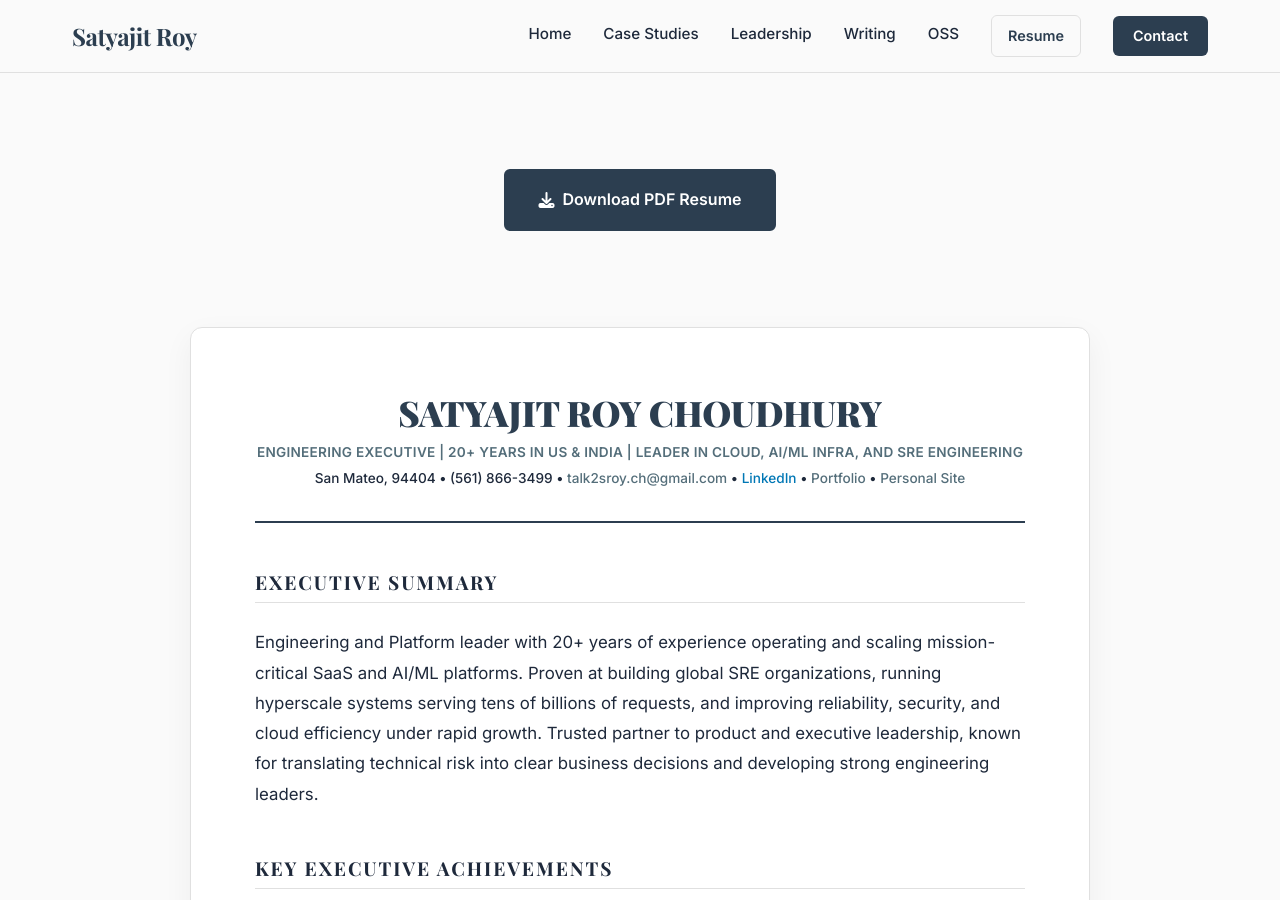
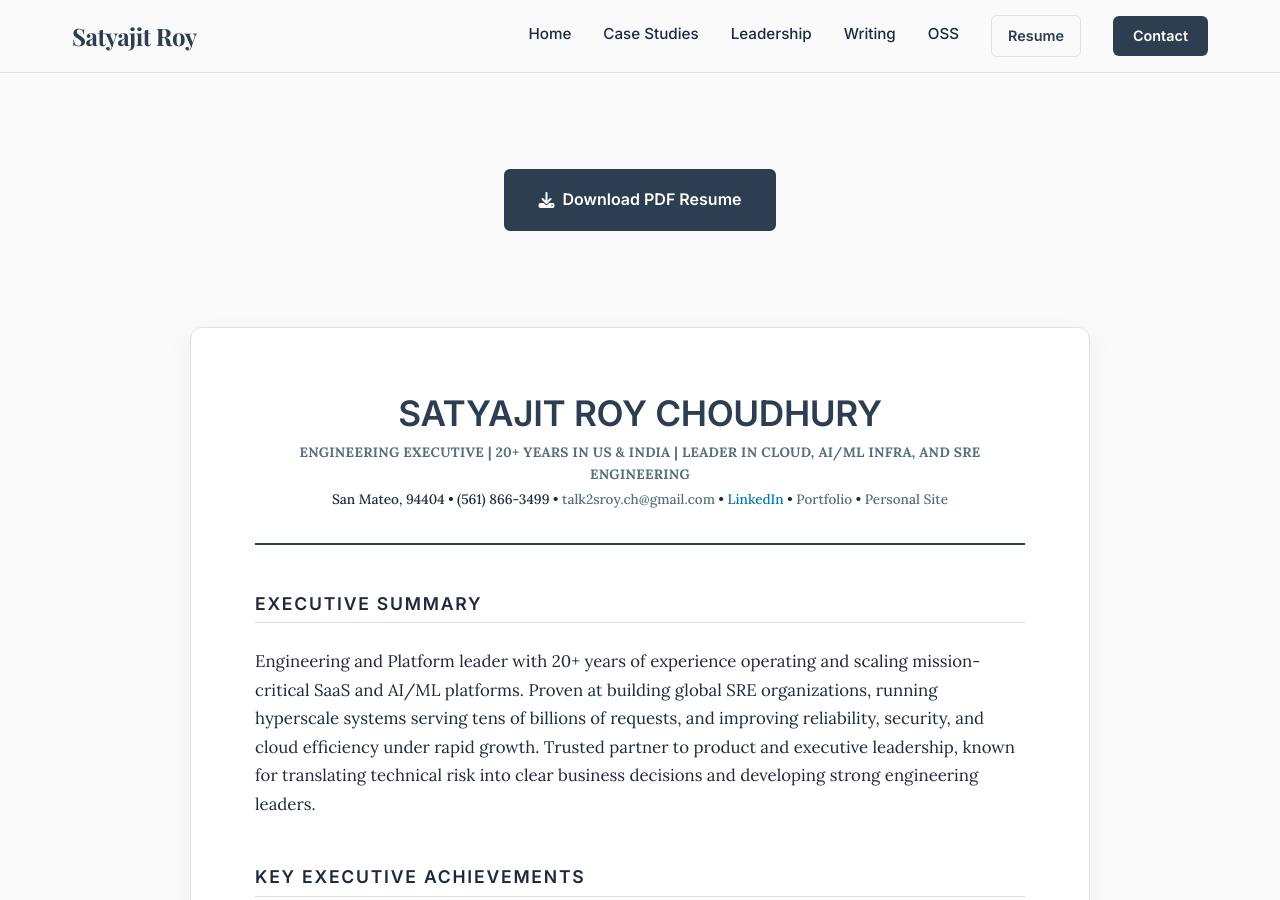
Before and after one commit to kodelint/kodelint.github.io, a Jekyll site: the page built from portfolio/resume/index.md, in a window 1280 px wide and 900 px high. Built offline with Jekyll 4.4.1, drawn with Linux system fonts in a browser that asks for light colours; some web fonts are replaced.

Commit message:
style(portfolio): update resume typography with Lora/Inter combination for executive feel

```diff
--- a/assets/css/portfolio.css
+++ b/assets/css/portfolio.css
@@ -1,5 +1,5 @@
 /* Portfolio Executive Redesign - V5 */
-@import url('https://fonts.googleapis.com/css2?family=Inter:wght@300;400;500;600&family=Playfair+Display:ital,wght@0,400;0,700;0,900;1,400&display=swap');
+@import url('https://fonts.googleapis.com/css2?family=Inter:wght@300;400;500;600&family=Playfair+Display:ital,wght@0,400;0,700;0,900;1,400&family=Lora:ital,wght@0,400;0,500;0,600;0,700;1,400&display=swap');
 
 :root {
   /* Color Palette - Executive & Trust (Deep Blue & Muted Teal) */
--- a/portfolio/resume/index.md
+++ b/portfolio/resume/index.md
@@ -12,11 +12,11 @@ description: Professional Resume of Satyajit Roy Choudhury.
   </div>
 
   <div class="p-section">
-    <div class="resume-container" style="max-width: 900px; margin: 0 auto; background: white; padding: 4rem; border-radius: 12px; border: 1px solid var(--color-border); box-shadow: 0 10px 30px rgba(0,0,0,0.05);">
+    <div class="resume-container" style="max-width: 900px; margin: 0 auto; background: white; padding: 4rem; border-radius: 12px; border: 1px solid var(--color-border); box-shadow: 0 10px 30px rgba(0,0,0,0.05); font-family: 'Lora', serif;">
 
       <!-- Header -->
       <header style="text-align: center; margin-bottom: 3rem; border-bottom: 2px solid var(--color-heading); padding-bottom: 2rem;">
-        <h1 style="font-size: 2.2rem; font-weight: 900; margin-bottom: 0.5rem; letter-spacing: -0.01em;">SATYAJIT ROY CHOUDHURY</h1>
+        <h1 style="font-size: 2.2rem; font-weight: 700; margin-bottom: 0.5rem; letter-spacing: -0.01em; font-family: var(--font-sans);">SATYAJIT ROY CHOUDHURY</h1>
         <p class="resume-header-tagline" style="font-weight: 700; color: var(--color-accent); font-size: 0.85rem; text-transform: uppercase; letter-spacing: 0.02em; margin-bottom: 0.25rem;">Engineering Executive | 20+ years in US & India | Leader in Cloud, AI/ML Infra, and SRE Engineering</p>
         <div style="font-size: 0.85rem; color: var(--color-text); line-height: 1.6; font-weight: 500;">
           San Mateo, 94404 &bull; (561) 866-3499 &bull; <a href="mailto:talk2sroy.ch@gmail.com" style="color: var(--color-accent);">talk2sroy.ch@gmail.com</a> &bull;
@@ -28,13 +28,13 @@ description: Professional Resume of Satyajit Roy Choudhury.
 
       <!-- Executive Summary -->
       <section style="margin-bottom: 3rem;">
-        <h2 style="font-size: 1.2rem; text-transform: uppercase; letter-spacing: 0.1em; border-bottom: 1px solid var(--color-border); padding-bottom: 0.5rem; margin-bottom: 1.5rem; color: var(--color-text);">Executive Summary</h2>
-        <p style="font-size: 1.05rem; line-height: 1.8;">Engineering and Platform leader with 20+ years of experience operating and scaling mission-critical SaaS and AI/ML platforms. Proven at building global SRE organizations, running hyperscale systems serving tens of billions of requests, and improving reliability, security, and cloud efficiency under rapid growth. Trusted partner to product and executive leadership, known for translating technical risk into clear business decisions and developing strong engineering leaders.</p>
+        <h2 style="font-family: var(--font-sans); font-size: 1.1rem; text-transform: uppercase; letter-spacing: 0.1em; border-bottom: 1px solid var(--color-border); padding-bottom: 0.5rem; margin-bottom: 1.5rem; color: var(--color-text); font-weight: 700;">Executive Summary</h2>
+        <p style="font-size: 1.05rem; line-height: 1.7; font-weight: 400;">Engineering and Platform leader with 20+ years of experience operating and scaling mission-critical SaaS and AI/ML platforms. Proven at building global SRE organizations, running hyperscale systems serving tens of billions of requests, and improving reliability, security, and cloud efficiency under rapid growth. Trusted partner to product and executive leadership, known for translating technical risk into clear business decisions and developing strong engineering leaders.</p>
       </section>
 
       <!-- Key Executive Achievements -->
       <section style="margin-bottom: 3rem;">
-        <h2 style="font-size: 1.2rem; text-transform: uppercase; letter-spacing: 0.1em; border-bottom: 1px solid var(--color-border); padding-bottom: 0.5rem; margin-bottom: 1.5rem; color: var(--color-text);">Key Executive Achievements</h2>
+        <h2 style="font-family: var(--font-sans); font-size: 1.1rem; text-transform: uppercase; letter-spacing: 0.1em; border-bottom: 1px solid var(--color-border); padding-bottom: 0.5rem; margin-bottom: 1.5rem; color: var(--color-text); font-weight: 700;">Key Executive Achievements</h2>
         <ul style="list-style: none; padding: 0;">
           <li style="margin-bottom: 1rem; padding-left: 1.5rem; position: relative;">
             <span style="position: absolute; left: 0; color: var(--color-accent); font-weight: bold;">&bull;</span>
@@ -57,14 +57,14 @@ description: Professional Resume of Satyajit Roy Choudhury.
 
       <!-- Areas of Expertise -->
       <section style="margin-bottom: 3rem; background: var(--color-bg-alt); padding: 2rem; border-radius: 8px;">
-        <h2 style="font-size: 1.2rem; text-transform: uppercase; letter-spacing: 0.1em; border-bottom: 1px solid var(--color-border); padding-bottom: 0.5rem; margin-bottom: 1.5rem; color: var(--color-text); text-align: center;">Areas of Expertise</h2>
+        <h2 style="font-family: var(--font-sans); font-size: 1.1rem; text-transform: uppercase; letter-spacing: 0.1em; border-bottom: 1px solid var(--color-border); padding-bottom: 0.5rem; margin-bottom: 1.5rem; color: var(--color-text); text-align: center; font-weight: 700;">Areas of Expertise</h2>
         <div style="display: grid; grid-template-columns: 1fr 1fr; gap: 2rem;">
-          <ul style="list-style: none; padding: 0; font-size: 0.95rem;">
+          <ul style="list-style: none; padding: 0; font-size: 0.95rem; line-height: 1.6;">
             <li style="margin-bottom: 0.5rem;"><strong>Executive Leadership:</strong> P&L, Global Scaling, FinOps</li>
             <li style="margin-bottom: 0.5rem;"><strong>Cloud & Platform:</strong> Kubernetes, GitOps, Multi-Cloud</li>
             <li style="margin-bottom: 0.5rem;"><strong>Reliability:</strong> SLO/SLI, Incident Command, Observability</li>
           </ul>
-          <ul style="list-style: none; padding: 0; font-size: 0.95rem;">
+          <ul style="list-style: none; padding: 0; font-size: 0.95rem; line-height: 1.6;">
             <li style="margin-bottom: 0.5rem;"><strong>AI/ML Infra:</strong> NVIDIA GPU, HPC Networking, MLOps</li>
             <li style="margin-bottom: 0.5rem;"><strong>Security:</strong> Zero-Trust, FedRAMP, SOC 2, PCI-DSS</li>
             <li style="margin-bottom: 0.5rem;"><strong>Product Delivery:</strong> API Platforms, CI/CD, WAF/WAAP</li>
@@ -74,17 +74,17 @@ description: Professional Resume of Satyajit Roy Choudhury.
 
       <!-- Technical Experience -->
       <section style="margin-bottom: 3rem;">
-        <h2 style="font-size: 1.2rem; text-transform: uppercase; letter-spacing: 0.1em; border-bottom: 1px solid var(--color-border); padding-bottom: 0.5rem; margin-bottom: 2rem; color: var(--color-text);">Technical Experience</h2>
+        <h2 style="font-family: var(--font-sans); font-size: 1.1rem; text-transform: uppercase; letter-spacing: 0.1em; border-bottom: 1px solid var(--color-border); padding-bottom: 0.5rem; margin-bottom: 2rem; color: var(--color-text); font-weight: 700;">Technical Experience</h2>
 
         <!-- Arkose -->
         <div style="margin-bottom: 3rem;">
           <div style="display: flex; justify-content: space-between; align-items: baseline; margin-bottom: 0.5rem;">
-            <h3 style="font-size: 1.4rem; font-weight: 800; margin: 0;">Director of Engineering and SRE</h3>
-            <span style="font-weight: 600; color: var(--color-text);">Aug 2024 — Present</span>
+            <h3 style="font-family: var(--font-sans); font-size: 1.3rem; font-weight: 700; margin: 0; color: var(--color-heading);">Director of Engineering and SRE</h3>
+            <span style="font-family: var(--font-sans); font-weight: 600; color: var(--color-text-light); font-size: 0.95rem;">Aug 2024 — Present</span>
           </div>
-          <div style="font-family: var(--font-serif); font-style: italic; font-weight: 600; color: var(--color-accent); margin-bottom: 1rem;">Arkose Labs – San Mateo, CA</div>
-          <p style="margin-bottom: 1rem; font-size: 0.95rem;">Owned platform engineering and SRE strategy for a high-growth fraud detection SaaS, accountable for reliability, security posture, cost efficiency, and scalability as the platform absorbed rapid enterprise-driven traffic growth.</p>
-          <ul class="cs-list" style="font-size: 0.95rem;">
+          <div style="font-family: 'Lora', serif; font-style: italic; font-weight: 500; color: var(--color-accent); margin-bottom: 1rem;">Arkose Labs – San Mateo, CA</div>
+          <p style="margin-bottom: 1.25rem; font-size: 0.95rem; line-height: 1.6;">Owned platform engineering and SRE strategy for a high-growth fraud detection SaaS, accountable for reliability, security posture, cost efficiency, and scalability as the platform absorbed rapid enterprise-driven traffic growth.</p>
+          <ul class="cs-list" style="font-size: 0.95rem; line-height: 1.6;">
             <li>Amplified platform modernization supporting <strong>7x transaction growth</strong>, re-architecting to EKS-based microservices with <strong>eBPF service mesh</strong> while sustaining <strong>99.9% SLA</strong> under attack traffic.</li>
             <li>Aligned cross-functionally with Product leadership to balance feature velocity and reliability, introducing SLO-based release gates that reduced customer-impacting incidents.</li>
             <li>Directed migration from Cloudflare to CloudFront with Lambda@Edge, reducing <strong>edge latency by 35%</strong>.</li>
@@ -96,12 +96,12 @@ description: Professional Resume of Satyajit Roy Choudhury.
         <!-- F5 -->
         <div style="margin-bottom: 3rem;">
           <div style="display: flex; justify-content: space-between; align-items: baseline; margin-bottom: 0.5rem;">
-            <h3 style="font-size: 1.4rem; font-weight: 800; margin: 0;">Sr. Director of Product Engineering & Head of SRE</h3>
-            <span style="font-weight: 600; color: var(--color-text);">Oct 2022 — April 2024</span>
+            <h3 style="font-family: var(--font-sans); font-size: 1.3rem; font-weight: 700; margin: 0; color: var(--color-heading);">Sr. Director of Product Engineering & Head of SRE</h3>
+            <span style="font-family: var(--font-sans); font-weight: 600; color: var(--color-text-light); font-size: 0.95rem;">Oct 2022 — April 2024</span>
           </div>
-          <div style="font-family: var(--font-serif); font-style: italic; font-weight: 600; color: var(--color-accent); margin-bottom: 1rem;">F5 Inc – San Jose, CA</div>
-          <p style="margin-bottom: 1rem; font-size: 0.95rem;">Executive leader with full P&L accountability for Platform Engineering and Global SRE for F5’s Distributed Cloud SaaS platform, overseeing reliability, security, and cost efficiency for a globally distributed, security-critical platform.</p>
-          <ul class="cs-list" style="font-size: 0.95rem;">
+          <div style="font-family: 'Lora', serif; font-style: italic; font-weight: 500; color: var(--color-accent); margin-bottom: 1rem;">F5 Inc – San Jose, CA</div>
+          <p style="margin-bottom: 1.25rem; font-size: 0.95rem; line-height: 1.6;">Executive leader with full P&L accountability for Platform Engineering and Global SRE for F5’s Distributed Cloud SaaS platform, overseeing reliability, security, and cost efficiency for a globally distributed, security-critical platform.</p>
+          <ul class="cs-list" style="font-size: 0.95rem; line-height: 1.6;">
             <li>Headed engineering and SRE organizations of <strong>55+ engineers</strong> as a manager of managers (3 Directors, 1 Senior Manager), owning hiring plans, headcount allocation, and operating budget.</li>
             <li>Oversaw architectural strategy for a <strong>25+ global PoP platform</strong> delivering multi-cloud networking, WAAP/WAF, and edge services, enabling the platform to absorb <strong>400% growth in attack traffic</strong>.</li>
             <li>Established governance across infrastructure and platform investments, balancing in-house IP with vendor solutions; slashed annual <strong>TCO by 30%</strong> while accelerating <strong>feature velocity by 40%</strong>.</li>
@@ -114,12 +114,12 @@ description: Professional Resume of Satyajit Roy Choudhury.
         <!-- Adobe -->
         <div style="margin-bottom: 3rem;">
           <div style="display: flex; justify-content: space-between; align-items: baseline; margin-bottom: 0.5rem;">
-            <h3 style="font-size: 1.4rem; font-weight: 800; margin: 0;">Architect/Technical Leader</h3>
-            <span style="font-weight: 600; color: var(--color-text);">Aug 2018 — Oct 2022</span>
+            <h3 style="font-family: var(--font-sans); font-size: 1.3rem; font-weight: 700; margin: 0; color: var(--color-heading);">Architect/Technical Leader</h3>
+            <span style="font-family: var(--font-sans); font-weight: 600; color: var(--color-text-light); font-size: 0.95rem;">Aug 2018 — Oct 2022</span>
           </div>
-          <div style="font-family: var(--font-serif); font-style: italic; font-weight: 600; color: var(--color-accent); margin-bottom: 1rem;">Adobe Inc – San Jose, CA</div>
-          <p style="margin-bottom: 1rem; font-size: 0.95rem;">Technical leader for Adobe’s Core Search and Sensei Machine Learning platform, owning architecture and infrastructure for hyperscale ML/AI and search workloads.</p>
-          <ul class="cs-list" style="font-size: 0.95rem;">
+          <div style="font-family: 'Lora', serif; font-style: italic; font-weight: 500; color: var(--color-accent); margin-bottom: 1rem;">Adobe Inc – San Jose, CA</div>
+          <p style="margin-bottom: 1.25rem; font-size: 0.95rem; line-height: 1.6;">Technical leader for Adobe’s Core Search and Sensei Machine Learning platform, owning architecture and infrastructure for hyperscale ML/AI and search workloads.</p>
+          <ul class="cs-list" style="font-size: 0.95rem; line-height: 1.6;">
             <li>Led a team of 12 senior platform and infrastructure engineers, setting architectural direction for Adobe’s Core Search and ML platforms used across the Search and Sensei ecosystem.</li>
             <li>Directed the build of a <strong>hybrid GPU/CPU infrastructure</strong> spanning AWS, Azure, and on-prem environments, reliably serving <strong>~30B daily API requests</strong> with <strong>>99.98%+ availability</strong>.</li>
             <li>Designed and optimized large-scale <strong>NVIDIA V100/A100 HPC clusters</strong> with RDMA InfiniBand, MIG, and GPU-aware scheduling; integrated MLOps (Kubeflow, Volcano), increasing cluster <strong>utilization by 38%</strong>.</li>
@@ -132,12 +132,12 @@ description: Professional Resume of Satyajit Roy Choudhury.
         <!-- Macys -->
         <div style="margin-bottom: 3rem;">
           <div style="display: flex; justify-content: space-between; align-items: baseline; margin-bottom: 0.5rem;">
-            <h3 style="font-size: 1.4rem; font-weight: 800; margin: 0;">Tech Leader</h3>
-            <span style="font-weight: 600; color: var(--color-text);">Nov 2016 — Aug 2018</span>
+            <h3 style="font-family: var(--font-sans); font-size: 1.3rem; font-weight: 700; margin: 0; color: var(--color-heading);">Tech Leader</h3>
+            <span style="font-family: var(--font-sans); font-weight: 600; color: var(--color-text-light); font-size: 0.95rem;">Nov 2016 — Aug 2018</span>
           </div>
-          <div style="font-family: var(--font-serif); font-style: italic; font-weight: 600; color: var(--color-accent); margin-bottom: 1rem;">Macys.com – San Francisco, CA</div>
-          <p style="margin-bottom: 1rem; font-size: 0.95rem;">Technical leader for enterprise-wide CI/CD and platform modernization supporting Macy’s and Bloomingdale’s e-commerce platforms.</p>
-          <ul class="cs-list" style="font-size: 0.95rem;">
+          <div style="font-family: 'Lora', serif; font-style: italic; font-weight: 500; color: var(--color-accent); margin-bottom: 1rem;">Macys.com – San Francisco, CA</div>
+          <p style="margin-bottom: 1.25rem; font-size: 0.95rem; line-height: 1.6;">Technical leader for enterprise-wide CI/CD and platform modernization supporting Macy’s and Bloomingdale’s e-commerce platforms.</p>
+          <ul class="cs-list" style="font-size: 0.95rem; line-height: 1.6;">
             <li>Led a team of 15 engineers to design and deliver a <strong>company-wide CI/CD</strong> platform adopted across Macy’s and Bloomingdale’s engineering organizations.</li>
             <li>Designed a modern deployment platform using Jenkins pipelines, Spinnaker, Kubernetes and in-house orchestration tools, enabling 100+ tested infrastructure deployments per week and reducing deployment time from <strong>2 - 3 days to under 1 hour</strong>.</li>
             <li>Implemented blue-green and canary deployment strategies, enabling near-zero-downtime releases for revenue-critical e-commerce workloads.</li>
@@ -148,8 +148,8 @@ description: Professional Resume of Satyajit Roy Choudhury.
 
         <!-- Earlier -->
         <div style="border-top: 1px dashed var(--color-border); padding-top: 2rem;">
-          <h3 style="font-size: 1.1rem; text-transform: uppercase; letter-spacing: 0.05em; color: var(--color-text); margin-bottom: 1.5rem;">Earlier Experience (2004 — 2016)</h3>
-          <ul style="list-style: none; padding: 0; font-size: 0.95rem;">
+          <h3 style="font-family: var(--font-sans); font-size: 1.1rem; text-transform: uppercase; letter-spacing: 0.05em; color: var(--color-text); margin-bottom: 1.5rem; font-weight: 700;">Earlier Experience (2004 — 2016)</h3>
+          <ul style="list-style: none; padding: 0; font-size: 0.95rem; line-height: 1.8;">
             <li style="margin-bottom: 0.75rem;"><strong>Prior Engineering Roles:</strong> Workday, Chegg, RocketFuel, Adobe, Saba Software, CMC</li>
             <li><strong>International Roles:</strong> Autonomy, SDG Group, HCL Tech, vCustomer (India)</li>
           </ul>
@@ -158,18 +158,18 @@ description: Professional Resume of Satyajit Roy Choudhury.
 
       <!-- Education -->
       <section>
-        <h2 style="font-size: 1.2rem; text-transform: uppercase; letter-spacing: 0.1em; border-bottom: 1px solid var(--color-border); padding-bottom: 0.5rem; margin-bottom: 1.5rem; color: var(--color-text);">Education</h2>
+        <h2 style="font-family: var(--font-sans); font-size: 1.1rem; text-transform: uppercase; letter-spacing: 0.1em; border-bottom: 1px solid var(--color-border); padding-bottom: 0.5rem; margin-bottom: 1.5rem; color: var(--color-text); font-weight: 700;">Education</h2>
         <div style="display: flex; justify-content: space-between; align-items: baseline; margin-bottom: 0.5rem;">
-          <strong>Bachelor of Science</strong>
-          <span style="font-size: 0.9rem;">June 2002</span>
+          <strong style="font-family: var(--font-sans); color: var(--color-heading);">Bachelor of Science</strong>
+          <span style="font-family: var(--font-sans); font-size: 0.9rem; color: var(--color-text-light); font-weight: 600;">June 2002</span>
         </div>
-        <div style="margin-bottom: 1.5rem;">Mahatma Gandhi Kashi Vidyapith | Varanasi, UP, India</div>
+        <div style="margin-bottom: 1.5rem; font-style: italic;">Mahatma Gandhi Kashi Vidyapith | Varanasi, UP, India</div>
 
         <div style="display: flex; justify-content: space-between; align-items: baseline; margin-bottom: 0.5rem;">
-          <strong>Leading Effective Decision-Making (Certification)</strong>
-          <span style="font-size: 0.9rem;">October 2021</span>
+          <strong style="font-family: var(--font-sans); color: var(--color-heading);">Leading Effective Decision-Making (Certification)</strong>
+          <span style="font-family: var(--font-sans); font-size: 0.9rem; color: var(--color-text-light); font-weight: 600;">October 2021</span>
         </div>
-        <div>Yale School of Management | Online</div>
+        <div style="font-style: italic;">Yale School of Management | Online</div>
       </section>
 
     </div>
```
